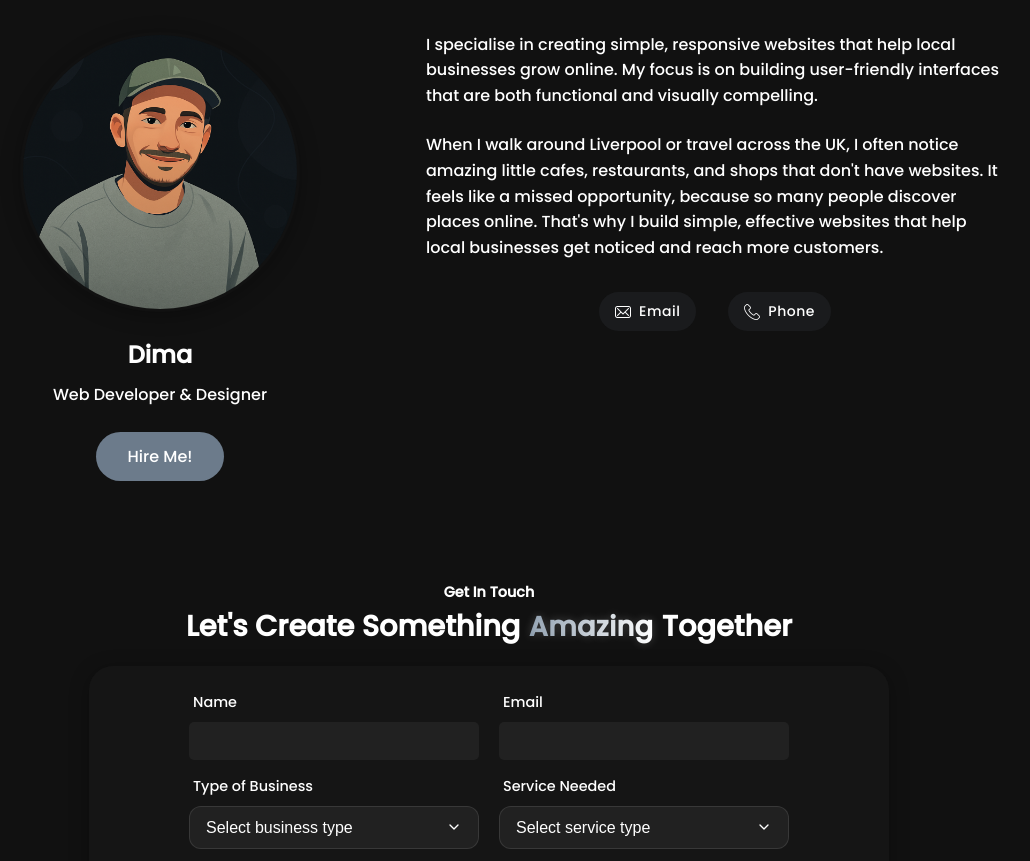
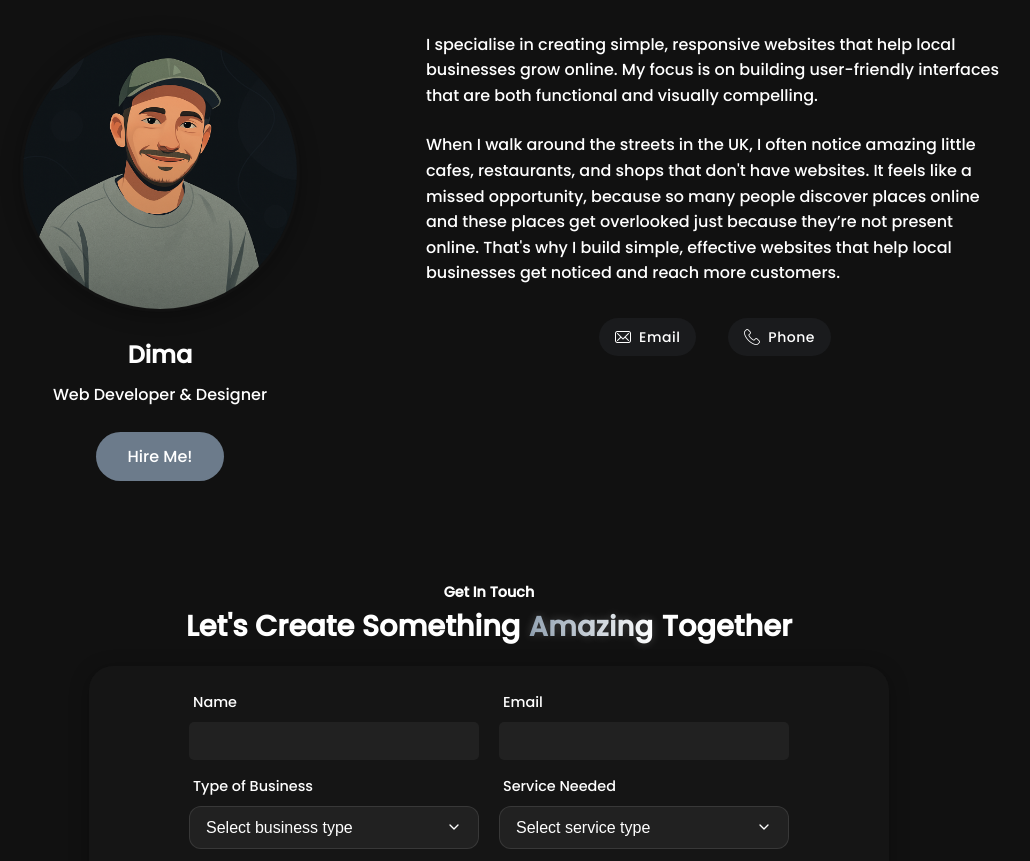
Before and after one commit to DmytroHonchar/MyWebPortfolio, a website: page public/index.html in a window 1280 px wide. Shown: the part 4920-5781 px from the top of the page, without its empty margins (151-1181 px from the left). Drawn offline with nearby package versions, Linux system fonts and the light colour scheme.

Commit message:
Update index.html

```diff
--- a/public/index.html
+++ b/public/index.html
@@ -461,7 +461,7 @@
           </p>
 
           <p class="about-personal">
-            When I walk around Liverpool or travel across the UK, I often notice amazing little cafes, restaurants, and shops that don't have websites. It feels like a missed opportunity, because so many people discover places online. That's why I build simple, effective websites that help local businesses get noticed and reach more customers.
+            When  I walk around the streets in the UK, I often notice amazing little cafes, restaurants, and shops that don't have websites. It feels like a missed opportunity, because so many people discover places online and these places get overlooked just because they’re not present online. That's why I build simple, effective websites that help local businesses get noticed and reach more customers.
           </p>
 
           <div class="contact-links">
```
